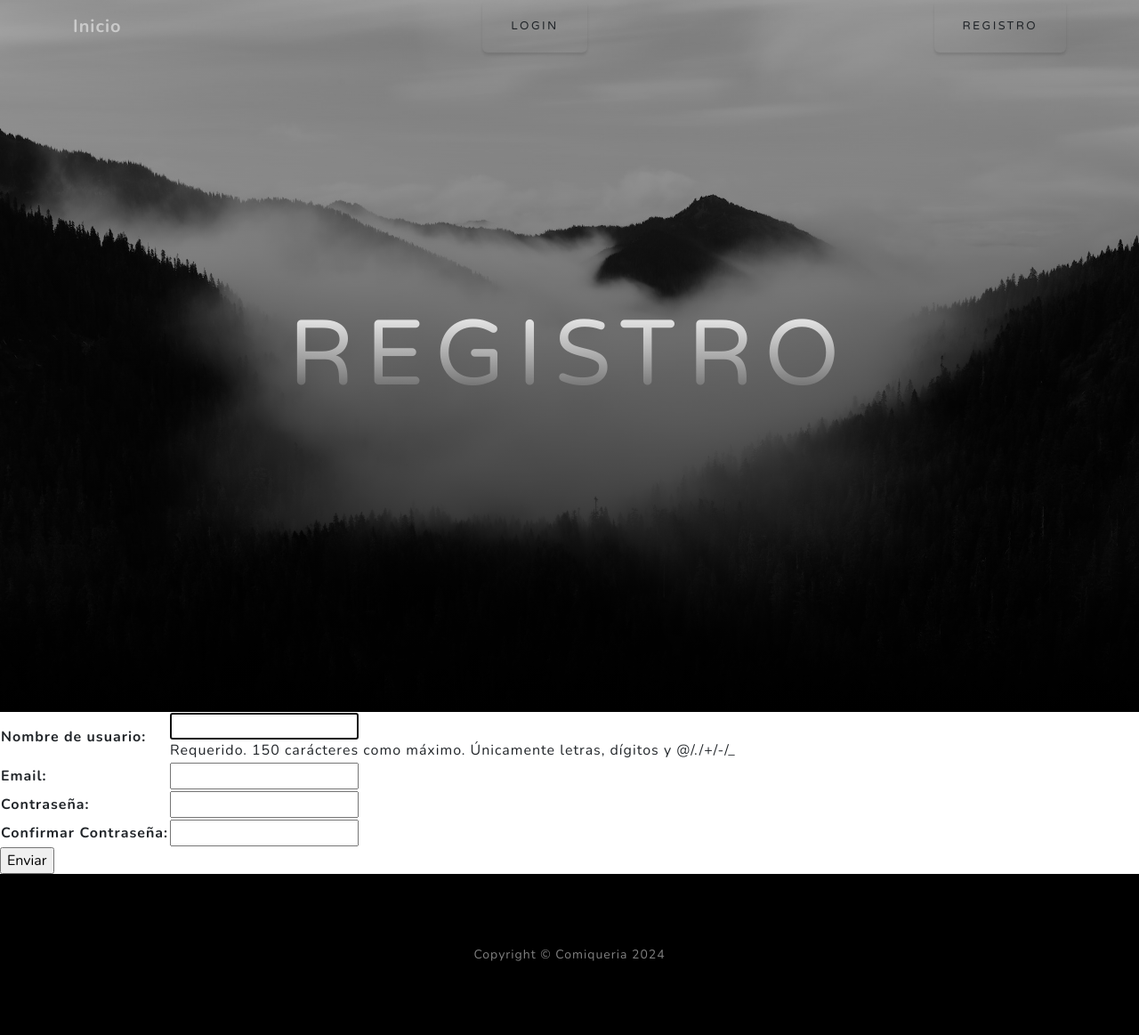
After one commit to Pochugo/Medina-Eduardo-Daniel-Python-50200, a Django app: page /comiqueriapp/registro/ in a window 1280 px wide. The commit adds this page. Shown: the whole page at 89% size. Run offline with Django 5.2, Linux system fonts and the light colour scheme; some libraries are stand-ins or nearby versions.

Commit message:
ProyectoFinal V.2

```diff
--- a/comiqueria/settings.py
+++ b/comiqueria/settings.py
@@ -11,6 +11,7 @@ https://docs.djangoproject.com/en/5.0/ref/settings/
 """
 
 from pathlib import Path
+import os
 
 # Build paths inside the project like this: BASE_DIR / 'subdir'.
 BASE_DIR = Path(__file__).resolve().parent.parent
@@ -124,3 +125,7 @@ STATIC_URL = 'static/'
 # https://docs.djangoproject.com/en/5.0/ref/settings/#default-auto-field
 
 DEFAULT_AUTO_FIELD = 'django.db.models.BigAutoField'
+LOGIN_URL = "/comiqueriapp/login/"
+
+MEDIA_URL = "/media/"
+MEDIA_ROOT = os.path.join(BASE_DIR, "media")
--- a/comiqueria/urls.py
+++ b/comiqueria/urls.py
@@ -16,8 +16,13 @@ Including another URLconf
 """
 from django.contrib import admin
 from django.urls import path, include
+from comiqueria import settings
+from django.conf.urls.static import static
+
 
 urlpatterns = [
     path('admin/', admin.site.urls),
     path('comiqueriapp/', include('comiqueriapp.urls')),
 ]
+
+urlpatterns += static(settings.MEDIA_URL, document_root=settings.MEDIA_ROOT)
--- a/comiqueriapp/forms.py
+++ b/comiqueriapp/forms.py
@@ -1,4 +1,7 @@
 from django import forms
+from django.contrib.auth.models import User
+from django.contrib.auth.forms import UserCreationForm
+
 
 class ClienteForm(forms.Form):
     apellido = forms.CharField(max_length=50, required=True)
@@ -19,3 +22,23 @@ class EnvioForm(forms.Form):
     empresa = forms.CharField(max_length=50, required=True)
     nombre = forms.CharField(max_length=50, required=True)
     telefono = forms.IntegerField(required=True)
+
+class RegistroForm(UserCreationForm):
+    email = forms.EmailField(max_length=50, required=True)
+    password1 = forms.CharField(label="Contraseña", widget=forms.PasswordInput)
+    password2 = forms.CharField(label="Confirmar Contraseña", widget=forms.PasswordInput)
+
+    class Meta:
+        model = User
+        fields = ['username', 'email', 'password1', 'password2']
+
+class UserEditForm(UserCreationForm):
+    email = forms.EmailField(max_length=50, required=True)
+    password1 = forms.CharField(label="Contraseña", widget=forms.PasswordInput)
+    password2 = forms.CharField(label="Confirmar Contraseña", widget=forms.PasswordInput)
+    first_name = forms.CharField(label="Nombre/s", max_length=50, required=True)
+    last_name = forms.CharField(label="Apellido/s", max_length=50, required=True)
+
+    class Meta:
+        model = User
+        fields = ['username', 'email', 'password1', 'password2', 'first_name', 'last_name']
--- a/comiqueriapp/templates/comiqueriapp/home.html
+++ b/comiqueriapp/templates/comiqueriapp/home.html
@@ -20,11 +20,24 @@
         <!-- Navigation-->
         <nav class="navbar navbar-expand-lg navbar-light fixed-top" id="mainNav">
             <div class="container">
-                <a class="navbar-brand" href="#!">Inicio</a>
-                <a class="navbar-brand" href="{% url 'cliente' %}">Clientes</a>
-                <a class="navbar-brand" href="{% url 'comic' %}">Comics</a>
-                <a class="navbar-brand" href="{% url 'distribuidor' %}">Distribuidores</a>
-                <a class="navbar-brand" href="{% url 'envio' %}">Envíos</a>
+                <a class="navbar-brand" href="{% url 'home' %}">Inicio</a>
+
+                {% if user.is_authenticated %}
+                    <a class="navbar-brand" href="{% url 'cliente' %}">Clientes</a>
+                    <a class="navbar-brand" href="{% url 'comic' %}">Comics</a>
+                    <a class="navbar-brand" href="{% url 'distribuidor' %}">Distribuidores</a>
+                    <a class="navbar-brand" href="{% url 'envio' %}">Envíos</a>
+
+                    <p style="color:green">Hola {{user.username}}!</p>
+                    <a class="btn btn-primary" href="{% url 'editar_perfil' %}">Perfil</a>
+                    <a class="btn btn-primary" href="{% url 'logout' %}">Logout</a>
+
+                {% else %}
+                    <a class="btn btn primary" href="{% url 'login' %}">Login</a>
+                    <a class="btn btn success" href="{% url 'registro' %}">Registro</a>
+
+                {% endif %}
+
             </div>
         </nav>
         <!-- Masthead-->
@@ -32,8 +45,6 @@
             <div class="container px-4 px-lg-5 d-flex h-100 align-items-center justify-content-center">
                 <div class="d-flex justify-content-center">
                     <div class="text-center">
-
-
 
                         {% block titulo %}
                         <h1 class="mx-auto my-0 text-uppercase">Comiqueria</h1>
--- /dev/null
+++ b/comiqueriapp/templates/comiqueriapp/registro.html
@@ -0,0 +1,19 @@
+{% extends 'comiqueriapp/home.html' %}
+
+{% block titulo %}
+<h1 class="mx-auto my-0 text-uppercase">Registro</h1>
+{% endblock titulo %}
+
+{% block contenido %}
+
+<form action="" method="post">
+    {% csrf_token %}
+
+    <table>
+    {{ form.as_table }}
+    </table>
+
+    <input type="submit" value="Enviar">
+</form>
+
+{% endblock contenido %}
--- a/comiqueriapp/urls.py
+++ b/comiqueriapp/urls.py
@@ -1,5 +1,10 @@
 from django.urls import path, include
 from .views import *
+
+from django.urls import path
+from .views import login_request
+
+from django.contrib.auth.views import LogoutView
 
 urlpatterns = [
     path('', home, name="home"),
@@ -34,4 +39,10 @@ urlpatterns = [
     path('borrar_distribuidor/<id_distribuidor>/', borrarDistribuidor, name="borrarDistribuidor"),
     path('borrar_envio/<id_envio>/', borrarEnvio, name="borrarEnvio"),
 
+# LOGIN, LOGOUT, REGISTRACIÓN, EDITAR PERFIL ___________________________________________________
+    path('login/', login_request, name="login"),
+    path('registro/', register, name="registro"),
+    path('logout/', custom_logout, name='logout'),
+    path('editar_perfil/', editarPerfil, name="editar_perfil"),
+
 ]
--- a/comiqueriapp/views.py
+++ b/comiqueriapp/views.py
@@ -1,22 +1,26 @@
 from django.shortcuts import render, redirect
-from django.http import HttpResponse
-from django.urls import reverse_lazy
+from django.http      import HttpResponse
+from django.urls      import reverse_lazy
 
 from .models import *
-from .forms import *
+from .forms  import *
 
+from django.contrib.auth.forms      import AuthenticationForm
+from django.contrib.auth            import authenticate, login, logout
+from django.contrib.auth.decorators import login_required
 
 ##_______________________________________________ HOME _________________________________________________________________________________________________
 def home(request):
     return render(request, "comiqueriapp/home.html")
 
 
-##__________________________ CLIENTE __________________________________________________________________________________________________________________
+##__________________________ CLASE CLIENTE __________________________________________________________________________________________________________________
 
 def cliente(request):
     contexto = {'cliente': Cliente.objects.all()}
     return render(request, "comiqueriapp/cliente.html", contexto)
 
+@login_required
 
 def clienteForm(request):
     if request.method == "POST":
@@ -60,12 +64,13 @@ def borrarCliente(request, id_cliente):
         return redirect(reverse_lazy('cliente'))
 
 
-##__________________________ COMICS __________________________________________________________________________________________________________________
+##__________________________ CLASE COMICS __________________________________________________________________________________________________________________
 
 def comic(request):
     contexto = {'comic': Comic.objects.all()}
     return render(request, "comiqueriapp/comic.html", contexto)
 
+@login_required
 
 def comicForm(request):
     if request.method == "POST":
@@ -108,12 +113,13 @@ def borrarComic(request, id_comic):
         return redirect(reverse_lazy('comic'))
 
 
-##__________________________ DISTRIBUIDORES __________________________________________________________________________________________________________________
+##__________________________ CLASE DISTRIBUIDORES __________________________________________________________________________________________________________________
 
 def distribuidor(request):
     contexto = {'distribuidor': Distribuidor.objects.all()}
     return render(request, "comiqueriapp/distribuidor.html", contexto)
 
+@login_required
 
 def distribuidorForm(request):
     if request.method == "POST":
@@ -157,12 +163,13 @@ def borrarDistribuidor(request, id_distribuidor):
         return redirect(reverse_lazy('distribuidor'))
 
 
-##__________________________ ENVÍOS __________________________________________________________________________________________________________________
+##__________________________ CLASE ENVÍOS __________________________________________________________________________________________________________________
 
 def envio(request):
     contexto = {'envio': Envio.objects.all()}
     return render(request, "comiqueriapp/envio.html", contexto)
 
+@login_required
 
 def envioForm(request):
     if request.method == "POST":
@@ -206,7 +213,7 @@ def borrarEnvio(request, id_envio):
         return redirect(reverse_lazy('envio'))
 
 
-##__________________________ BUSCAR UN COMIC __________________________________________________________________________________________________________________
+##__________________________ BUSCAR UN COMIC (CLASE) __________________________________________________________________________________________________________________
 
 def buscar(request):
     return render(request, "comiqueriapp/buscar.html")
@@ -218,3 +225,58 @@ def buscarComic(request):
         contexto = {"comic": comic}
         return render(request, "comiqueriapp/comic.html", contexto)
     return HttpResponse("No se ingresaron patrones de busqueda")
+
+##__________________________ LOGIN, LOGOUT, REGISTRACIÓN __________________________________________________________________________________________________________________
+
+def login_request(request):
+    if request.method == "POST":
+        usuario = request.POST['username']
+        password = request.POST['password']
+        user = authenticate(request, username=usuario, password=password)
+        if user is not None:
+            login(request, user)
+            return render(request, "comiqueriapp/home.html")
+        else:
+            return redirect(reverse_lazy('login'))
+
+    miForm = AuthenticationForm()
+
+    return render(request, "comiqueriapp/login.html", {"form": miForm})
+
+def register(request):
+    if request.method == "POST":
+        miForm = RegistroForm(request.POST)
+        if miForm.is_valid():
+            usuario = miForm.cleaned_data.get("username")
+            miForm.save()
+            return redirect(reverse_lazy('home'))
+    else:
+        miForm = RegistroForm()
+
+    return render(request, "comiqueriapp/registro.html", {"form": miForm })
+
+def custom_logout(request):
+    logout(request)
+    return redirect(reverse_lazy('home'))
+
+##__________________________ EDITAR PERFIL DE USUARIO __________________________________________________________________________________________________________________
+
+@login_required
+def editarPerfil(request):
+    usuario = request.user
+
+    if request.method == "POST":
+        form = UserEditForm(request.POST)
+        if form.is_valid():
+            informacion = form.cleaned_data
+            user = User.objects.get(username=usuario)
+            user.email = informacion['email']
+            user.first_name = informacion['first_name']
+            user.last_name = informacion['last_name']
+            user.set_password(informacion['password1'])
+            form.save()
+            return render(request, "comiqueriapp/home.html")
+    else:
+        form = UserEditForm(instance = usuario)
+
+    return render(request, "comiqueriapp/editaPerfil.html", {"form": form })
```
Also changed, not shown: comiqueriapp/models.py (+8 -0 lines), comiqueriapp/templates/comiqueriapp/editaPerfil.html (added, +19 -0 lines), comiqueriapp/templates/comiqueriapp/login.html (added, +19 -0 lines), comiqueria.db, comiqueriapp/migrations/0002_alter_cliente_options_alter_comic_options_and_more.py (added).
